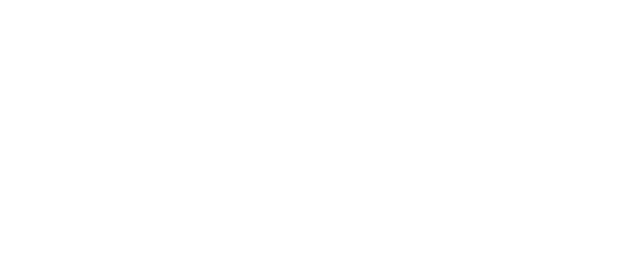
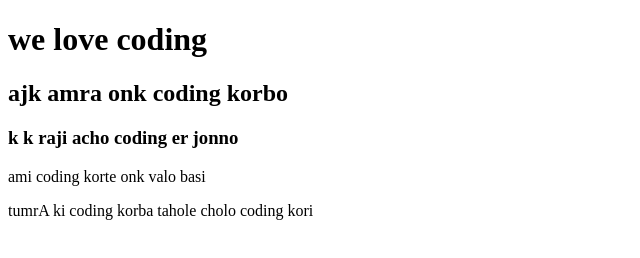
Before and after one commit to Ratulislamsatu/My-second-repo, a plain HTML site: page index.html in a window 1280 px wide. Shown: the whole page, without its empty margins (0-640 px from the left). Drawn offline with Linux system fonts and the light colour scheme.

Commit message:
style css commit

```diff
--- a/index.html
+++ b/index.html
@@ -7,6 +7,10 @@
     <title>My second github repo</title>
 </head>
 <body>
-
+    <h1>we love coding</h1>
+    <h2>ajk amra onk coding korbo </h2>
+    <h3>k k raji acho coding er jonno </h3>
+    <p>ami coding korte onk valo basi</p>
+    <p>tumrA ki coding korba tahole cholo coding kori</p>
 </body>
 </html>
--- /dev/null
+++ b/style.css
@@ -0,0 +1,14 @@
+h1{
+    color: blue;
+    background-color: chocolate;
+    font-size: 2em;
+}
+h2{
+    color: red;
+}
+h3{
+    background-color: burlywood;
+}
+p{
+    background-color: cyan;
+}
```
